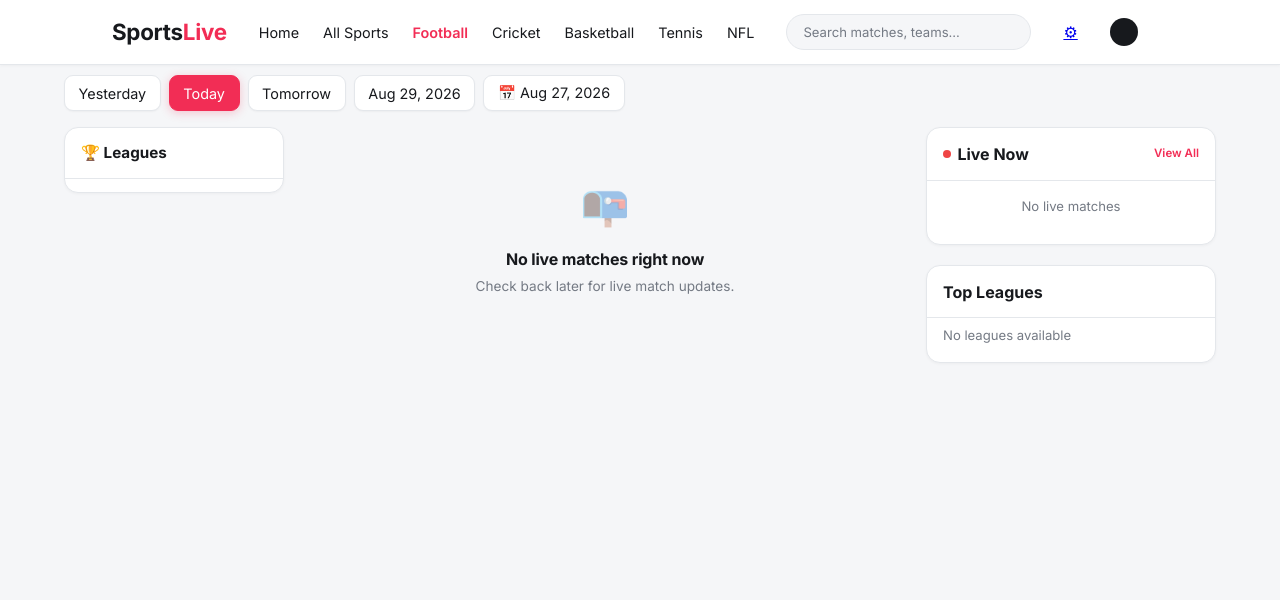
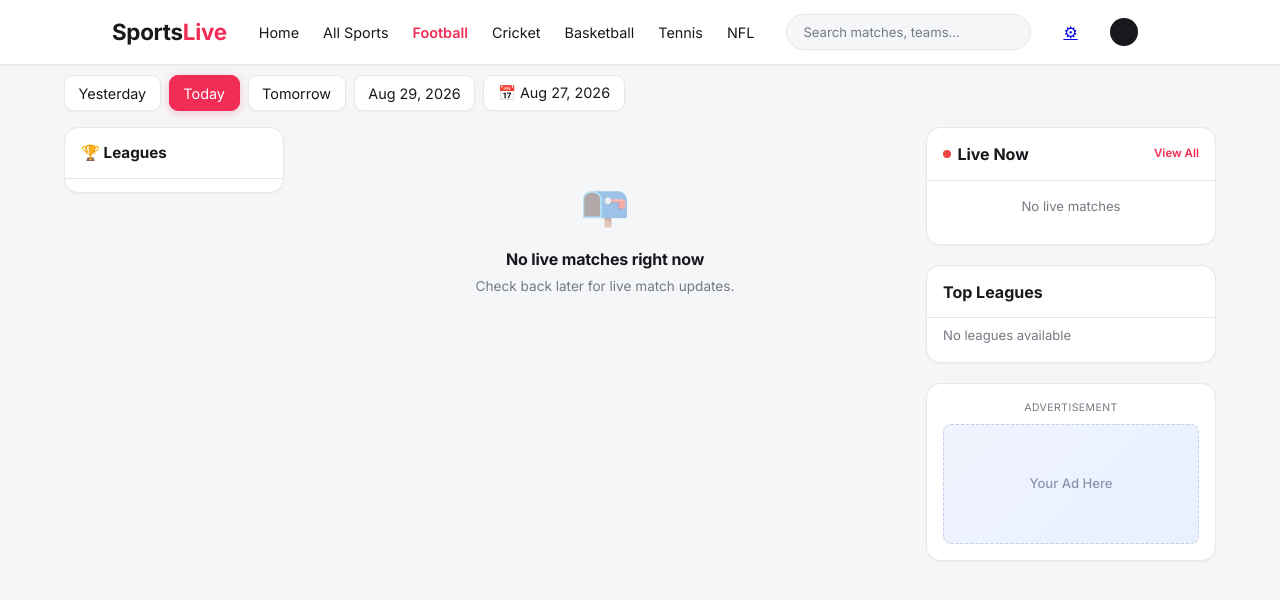
Before and after one commit to shujonsjn/Sports, a website: page index.html in a window 1280 px wide. Drawn offline with Linux system fonts and the light colour scheme; no server answers.

Commit message:
v65: Add ads section below Top Leagues in right sidebar

```diff
--- a/css/style.css
+++ b/css/style.css
@@ -378,6 +378,26 @@ body{
 .top-league-item:hover{background:rgba(242,45,85,0.06);color:var(--accent);padding-left:0.7rem}
 .top-league-arrow{color:var(--muted);font-size:0.85rem;transition:transform 0.2s ease}
 .top-league-item:hover .top-league-arrow{transform:translateX(3px);color:var(--accent)}
+
+/* Ads Card */
+.ads-card{
+  background:var(--white);border:1px solid var(--border);
+  border-radius:var(--radius-lg);overflow:hidden;
+  box-shadow:0 1px 3px rgba(0,0,0,0.04);
+}
+.ads-placeholder{
+  padding:1rem;display:flex;flex-direction:column;align-items:center;gap:0.5rem;
+}
+.ads-label{
+  font-size:0.65rem;color:var(--muted);text-transform:uppercase;letter-spacing:0.5px;
+}
+.ads-box{
+  width:100%;height:120px;
+  background:linear-gradient(135deg,#f0f4ff,#e8f0fe);
+  border:1px dashed #c2d0e6;border-radius:8px;
+  display:flex;align-items:center;justify-content:center;
+  font-size:0.82rem;color:#8896ab;font-weight:500;
+}
 
 /* Leagues Card */
 .leagues-card{
--- a/index.html
+++ b/index.html
@@ -284,6 +284,12 @@
                     <div class="top-league-item" onclick="switchSport('football')">Bundesliga <span class="top-league-arrow">›</span></div>
                 </div>
             </div>
+            <div class="ads-card">
+                <div class="ads-placeholder">
+                    <span class="ads-label">Advertisement</span>
+                    <div class="ads-box">Your Ad Here</div>
+                </div>
+            </div>
         </aside>
 
     </main>
```
